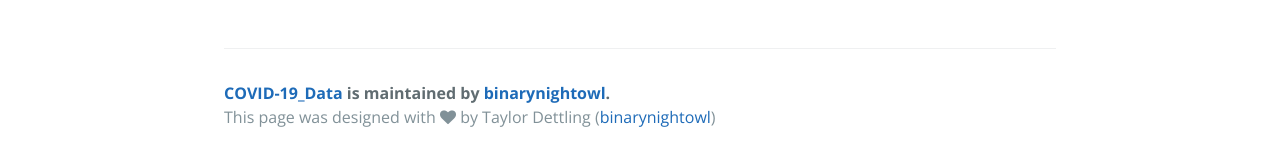
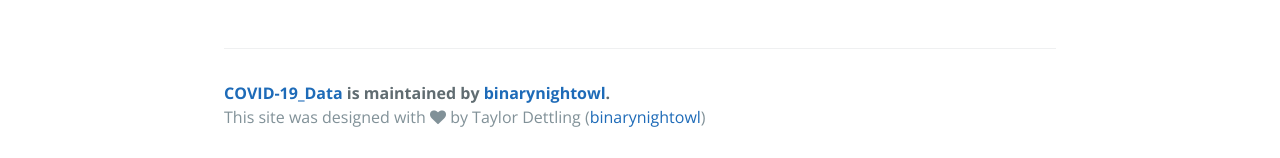
Before and after one commit to binarynightowl/COVID-19_Data, a Jekyll site: the page built from docs/index.html, in a window 1280 px wide. Shown: the part 1736-1894 px from the top of the page. Built offline with Jekyll 4.4.1, drawn with Linux system fonts in a browser that asks for light colours; the repository's description, which GitHub fills in, is left out.

Commit message:
Change wording

```diff
--- a/docs/_layouts/default.html
+++ b/docs/_layouts/default.html
@@ -42,7 +42,7 @@
         {% if site.github.is_project_page %}
           <span class="site-footer-owner"><a href="{{ site.github.repository_url }}">{{ site.github.repository_name }}</a> is maintained by <a href="{{ site.github.owner_url }}">{{ site.github.owner_name }}</a>.</span>
         {% endif %}
-        <span class="site-footer-credits">This page was designed with <i class="fa fa-heart"></i> by Taylor
+        <span class="site-footer-credits">This site was designed with <i class="fa fa-heart"></i> by Taylor
           Dettling (<a href="https://twitter.com/binarynightowl" target="_blank">binarynightowl</a>)
         </span>
       </footer>
```
